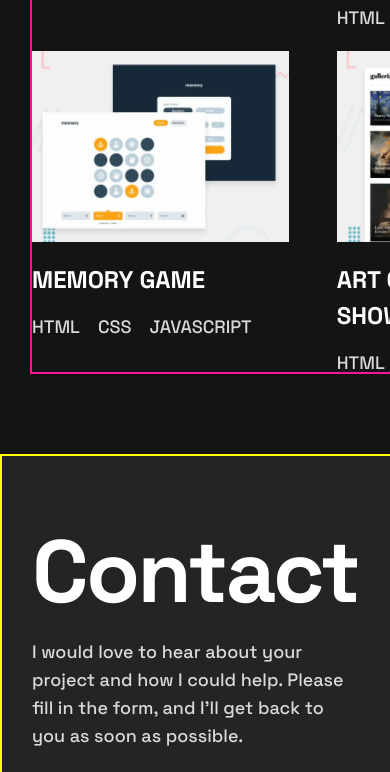
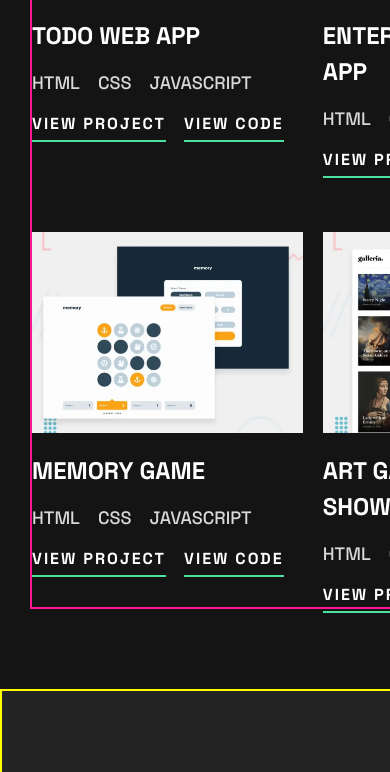
Before and after one commit to seamissu/developer-portfolio, a Next.js app: page / in a window 390 px wide. Shown: the part 2049-2821 px from the top of the page. Built offline with nearby package versions, Linux system fonts and the light colour scheme.

Commit message:
fix Project area in tablet viewport

```diff
--- a/src/components/Project/Project.js
+++ b/src/components/Project/Project.js
@@ -1,6 +1,8 @@
 import React from 'react';
 import Image from 'next/image';
 import styled from 'styled-components';
+
+import { QUERIES } from '@/app/constants';
 
 function Project() {
   return (
@@ -30,6 +32,10 @@ function Project() {
             <Tag>HTML</Tag>
             <Tag>CSS</Tag>
           </Tags>
+          <Anchors>
+            <Anchor href="/">View project</Anchor>
+            <Anchor href="/">View code</Anchor>
+          </Anchors>
         </Article>
 
         <Article>
@@ -51,9 +57,14 @@ function Project() {
             <Tag>HTML</Tag>
             <Tag>CSS</Tag>
           </Tags>
+          <Anchors>
+            <Anchor href="/">View project</Anchor>
+            <Anchor href="/">View code</Anchor>
+          </Anchors>
         </Article>
 
         <Article>
+          <ImageWrapper>
             <Image
               style={{ width: '100%', height: 'auto' }}
               alt=""
@@ -61,17 +72,25 @@ function Project() {
               width={540}
               height={400}
             />
+            <LinkPanel>
+              <Link href="/">View project</Link>
+              <Link href="/">View code</Link>
+            </LinkPanel>
+          </ImageWrapper>
           <Name>Todo web app</Name>
           <Tags>
             <Tag>HTML</Tag>
             <Tag>CSS</Tag>
             <Tag>JavaScript</Tag>
           </Tags>
-          <Link>View project</Link>
-          <Link>View code</Link>
+          <Anchors>
+            <Anchor href="/">View project</Anchor>
+            <Anchor href="/">View code</Anchor>
+          </Anchors>
         </Article>
 
         <Article>
+          <ImageWrapper>
             <Image
               style={{ width: '100%', height: 'auto' }}
               alt=""
@@ -79,17 +98,25 @@ function Project() {
               width={540}
               height={400}
             />
+            <LinkPanel>
+              <Link href="/">View project</Link>
+              <Link href="/">View code</Link>
+            </LinkPanel>
+          </ImageWrapper>
           <Name>Entertainment web app</Name>
           <Tags>
             <Tag>HTML</Tag>
             <Tag>CSS</Tag>
             <Tag>JavaScript</Tag>
           </Tags>
-          <Link>View project</Link>
-          <Link>View code</Link>
+          <Anchors>
+            <Anchor href="/">View project</Anchor>
+            <Anchor href="/">View code</Anchor>
+          </Anchors>
         </Article>
 
         <Article>
+          <ImageWrapper>
             <Image
               style={{ width: '100%', height: 'auto' }}
               alt=""
@@ -97,17 +124,25 @@ function Project() {
               width={540}
               height={400}
             />
+            <LinkPanel>
+              <Link href="/">View project</Link>
+              <Link href="/">View code</Link>
+            </LinkPanel>
+          </ImageWrapper>
           <Name>Memory Game</Name>
           <Tags>
             <Tag>HTML</Tag>
             <Tag>CSS</Tag>
             <Tag>JavaScript</Tag>
           </Tags>
-          <Link>View project</Link>
-          <Link>View code</Link>
+          <Anchors>
+            <Anchor href="/">View project</Anchor>
+            <Anchor href="/">View code</Anchor>
+          </Anchors>
         </Article>
 
         <Article>
+          <ImageWrapper>
             <Image
               style={{ width: '100%', height: 'auto' }}
               alt=""
@@ -115,14 +150,21 @@ function Project() {
               width={540}
               height={400}
             />
+            <LinkPanel>
+              <Link href="/">View project</Link>
+              <Link href="/">View code</Link>
+            </LinkPanel>
+          </ImageWrapper>
           <Name>Art gallery showcase</Name>
           <Tags>
             <Tag>HTML</Tag>
             <Tag>CSS</Tag>
             <Tag>JavaScript</Tag>
           </Tags>
-          <Link href="/">View project</Link>
-          <Link href="/">View code</Link>
+          <Anchors>
+            <Anchor href="/">View project</Anchor>
+            <Anchor href="/">View code</Anchor>
+          </Anchors>
         </Article>
       </ProjectGrid>
     </Wrapper>
@@ -154,6 +196,10 @@ const Heading = styled.h1`
   font-size: var(--font-size-heading-extra-large);
   font-weight: var(--font-weight-bold);
   letter-spacing: -2.5px;
+
+  @media ${QUERIES.tabletAndDown} {
+    font-size: 72px;
+  }
 `;
 
 const Button = styled.button`
@@ -183,6 +229,10 @@ const ProjectGrid = styled.div`
   grid-template-columns: 1fr 1fr;
   grid-template-rows: 1fr 1fr 1fr;
   gap: 24px 48px;
+
+  @media ${QUERIES.tabletAndDown} {
+    gap: 60px 20px;
+  }
 `;
 
 const Article = styled.article`
@@ -194,6 +244,7 @@ const Article = styled.article`
 const ImageWrapper = styled.div`
   position: relative;
 
+  @media (min-width: 1100px) {
     &:hover {
       & > img {
         opacity: 0.3;
@@ -223,6 +274,7 @@ const ImageWrapper = styled.div`
         letter-spacing: 2px;
       }
     }
+  }
 `;
 
 const Name = styled.p`
@@ -249,6 +301,35 @@ const Link = styled.a`
   }
 `;
 
+const Anchors = styled.div`
+  display: none;
+
+  @media ${QUERIES.tabletAndDown} {
+    display: block;
+  }
+`;
+
+const Anchor = styled.a`
+  display: none;
+  text-decoration: none;
+  font-size: var(--font-size-text-medium);
+  font-weight: var(--font-weight-bold);
+  text-transform: uppercase;
+  border-bottom: 2px solid var(--green);
+  color: var(--white);
+  letter-spacing: 2px;
+  padding-bottom: 6px;
+  margin-right: 18px;
+
+  &:hover {
+    color: var(--green);
+  }
+
+  @media ${QUERIES.tabletAndDown} {
+    display: revert;
+  }
+`;
+
 const Tags = styled.ul`
   list-style-type: none;
   padding: 0;
```
Lines whose indentation alone changed are shown as unchanged.
